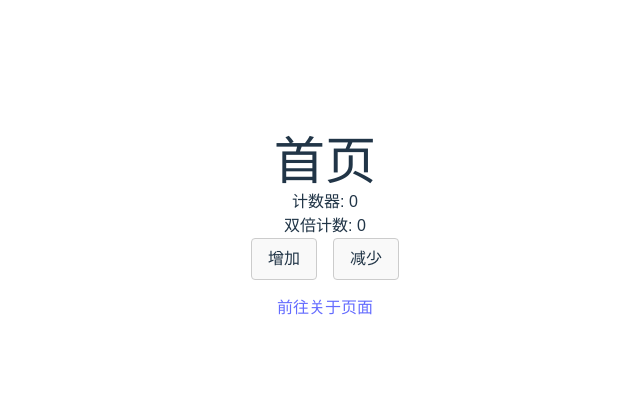
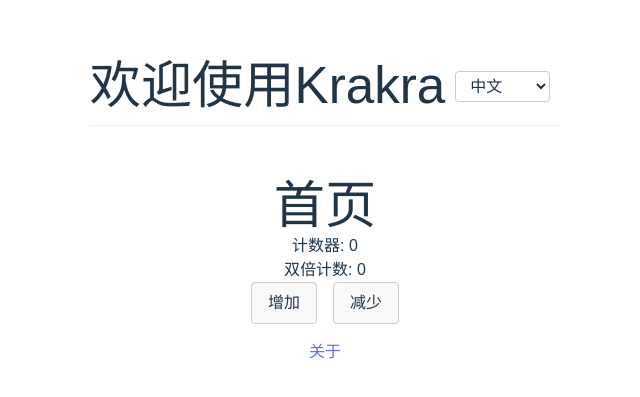
Before and after one commit to kaka12138/krakra, a Vue app: page /#/ in a window 1280 px wide. Shown: the part 173-570 px from the top of the page, without its empty margins (315-955 px from the left). Built offline with nearby package versions, Linux system fonts and the light colour scheme.

Commit message:
feat: add vue-i18n

```diff
--- a/package.json
+++ b/package.json
@@ -14,6 +14,7 @@
     "axios": "^1.9.0",
     "pinia": "^3.0.2",
     "vue": "^3.5.13",
+    "vue-i18n": "9",
     "vue-router": "^4.5.1"
   },
   "devDependencies": {
--- a/src/App.vue
+++ b/src/App.vue
@@ -1,8 +1,20 @@
 <script setup lang="ts">
+import LanguageSwitcher from './components/LanguageSwitcher.vue';
+import { useI18n } from 'vue-i18n';
+
+const { t } = useI18n();
 </script>
 
 <template>
-  <router-view />
+  <div class="app-container">
+    <header>
+      <h1>{{ t('common.welcome') }}</h1>
+      <LanguageSwitcher />
+    </header>
+    <main>
+      <router-view />
+    </main>
+  </div>
 </template>
 
 <style>
@@ -11,4 +23,19 @@ body {
   padding: 0;
   font-family: Arial, sans-serif;
 }
+
+.app-container {
+  max-width: 1200px;
+  margin: 0 auto;
+  padding: 20px;
+}
+
+header {
+  display: flex;
+  justify-content: space-between;
+  align-items: center;
+  margin-bottom: 20px;
+  padding-bottom: 10px;
+  border-bottom: 1px solid #eee;
+}
 </style>
--- /dev/null
+++ b/src/components/LanguageSwitcher.vue
@@ -0,0 +1,33 @@
+<script setup lang="ts">
+import { useI18n } from 'vue-i18n';
+import { availableLocales, setLanguage } from '../utils/i18n';
+
+const { locale } = useI18n();
+
+const switchLanguage = (code: 'zh' | 'en') => {
+  setLanguage(code);
+};
+</script>
+
+<template>
+  <div class="language-switcher">
+    <select v-model="locale" @change="switchLanguage(locale)">
+      <option v-for="lang in availableLocales" :key="lang.code" :value="lang.code">
+        {{ lang.name }}
+      </option>
+    </select>
+  </div>
+</template>
+
+<style scoped>
+.language-switcher {
+  margin: 10px;
+}
+
+select {
+  padding: 5px 10px;
+  border-radius: 4px;
+  border: 1px solid #ccc;
+  cursor: pointer;
+}
+</style>
--- /dev/null
+++ b/src/i18n/index.ts
@@ -0,0 +1,18 @@
+import { createI18n } from 'vue-i18n';
+import zh from './locales/zh';
+import en from './locales/en';
+
+// 类型定义
+type MessageSchema = typeof zh;
+
+const i18n = createI18n<[MessageSchema], 'zh' | 'en'>({
+  legacy: false, // 使用组合式API
+  locale: 'zh', // 默认语言
+  fallbackLocale: 'en', // 回退语言
+  messages: {
+    zh,
+    en,
+  },
+});
+
+export default i18n;
--- /dev/null
+++ b/src/i18n/locales/en.ts
@@ -0,0 +1,35 @@
+export default {
+  common: {
+    welcome: 'Welcome to Krakra',
+    home: 'Home',
+    about: 'About',
+    login: 'Login',
+    logout: 'Logout',
+    register: 'Register',
+    cancel: 'Cancel',
+    confirm: 'Confirm',
+    save: 'Save',
+    delete: 'Delete',
+    edit: 'Edit',
+  },
+  home: {
+    counter: 'Counter',
+    doubleCounter: 'Double Counter',
+    increase: 'Increase',
+    decrease: 'Decrease',
+  },
+  about: {
+    description: 'This is a sample project built with Vue 3 + Vite + Vue Router + Pinia + i18n.',
+    currentLanguage: 'Current Language',
+  },
+  placeholder: {
+    username: 'Please enter username',
+    password: 'Please enter password',
+    search: 'Search...',
+  },
+  message: {
+    success: 'Operation successful',
+    failed: 'Operation failed',
+    networkError: 'Network error, please try again later',
+  },
+};
--- /dev/null
+++ b/src/i18n/locales/zh.ts
@@ -0,0 +1,35 @@
+export default {
+  common: {
+    welcome: '欢迎使用Krakra',
+    home: '首页',
+    about: '关于',
+    login: '登录',
+    logout: '退出',
+    register: '注册',
+    cancel: '取消',
+    confirm: '确认',
+    save: '保存',
+    delete: '删除',
+    edit: '编辑',
+  },
+  home: {
+    counter: '计数器',
+    doubleCounter: '双倍计数',
+    increase: '增加',
+    decrease: '减少',
+  },
+  about: {
+    description: '这是一个使用 Vue 3 + Vite + Vue Router + Pinia + i18n 构建的示例项目。',
+    currentLanguage: '当前语言',
+  },
+  placeholder: {
+    username: '请输入用户名',
+    password: '请输入密码',
+    search: '搜索...',
+  },
+  message: {
+    success: '操作成功',
+    failed: '操作失败',
+    networkError: '网络错误，请稍后重试',
+  },
+};
--- a/src/main.ts
+++ b/src/main.ts
@@ -2,11 +2,17 @@ import { createApp } from 'vue';
 import App from './App.vue';
 import router from './router';
 import pinia from './stores';
+import i18n from './i18n';
+import { setupLanguage } from './utils/i18n';
 import './style.css';
 
 const app = createApp(App);
 
 app.use(router);
 app.use(pinia);
+app.use(i18n);
 
-app.mount('#app');
+// 初始化语言设置
+setupLanguage().then(() => {
+  app.mount('#app');
+});
--- /dev/null
+++ b/src/utils/i18n.ts
@@ -0,0 +1,33 @@
+import { nextTick } from 'vue';
+import i18n from '../i18n';
+
+// 语言列表
+export const availableLocales = [
+  { code: 'zh', name: '中文' },
+  { code: 'en', name: 'English' },
+];
+
+// 获取当前语言
+export function getCurrentLanguage() {
+  return i18n.global.locale.value;
+}
+
+// 切换语言
+export async function setLanguage(locale: 'zh' | 'en') {
+  i18n.global.locale.value = locale;
+  // 保存语言设置到localStorage
+  localStorage.setItem('locale', locale);
+  document.querySelector('html')?.setAttribute('lang', locale);
+  return nextTick();
+}
+
+// 从localStorage中获取已保存的语言设置
+export function getLocaleFromStorage() {
+  return localStorage.getItem('locale') as 'zh' | 'en' || 'zh';
+}
+
+// 初始化语言
+export async function setupLanguage() {
+  const savedLocale = getLocaleFromStorage();
+  return setLanguage(savedLocale);
+}
--- a/src/views/About.vue
+++ b/src/views/About.vue
@@ -1,12 +1,18 @@
 <script setup lang="ts">
+import { useI18n } from 'vue-i18n';
+
+const { t, locale } = useI18n();
 </script>
 
 <template>
   <div class="about">
-    <h1>关于页面</h1>
-    <p>这是一个使用 Vue 3 + Vite + Vue Router + Pinia 构建的示例项目。</p>
+    <h1>{{ t('common.about') }}</h1>
+    <p>{{ t('about.description') }}</p>
+    <p>{{ t('about.currentLanguage') }}: {{ locale === 'zh' ? '中文' : 'English' }}</p>
     <div class="mt-4">
-      <router-link to="/">返回首页</router-link>
+      <router-link to="/">
+        {{ t('common.home') }}
+      </router-link>
     </div>
   </div>
 </template>
--- a/src/views/Home.vue
+++ b/src/views/Home.vue
@@ -1,25 +1,27 @@
 <script setup lang="ts">
 import { useCounterStore } from '../stores/counter';
+import { useI18n } from 'vue-i18n';
 
 const counterStore = useCounterStore();
+const { t } = useI18n();
 </script>
 
 <template>
   <div class="home">
-    <h1>首页</h1>
-    <p>计数器: {{ counterStore.count }}</p>
-    <p>双倍计数: {{ counterStore.doubleCount }}</p>
+    <h1>{{ t('common.home') }}</h1>
+    <p>{{ t('home.counter') }}: {{ counterStore.count }}</p>
+    <p>{{ t('home.doubleCounter') }}: {{ counterStore.doubleCount }}</p>
     <div>
       <button @click="counterStore.increment">
-        增加
+        {{ t('home.increase') }}
       </button>
       <button @click="counterStore.decrement">
-        减少
+        {{ t('home.decrease') }}
       </button>
     </div>
     <div class="mt-4">
       <router-link to="/about">
-        前往关于页面
+        {{ t('common.about') }}
       </router-link>
     </div>
   </div>
```
Also changed, not shown: 1 other file (tests, documents, lock files or other folders).
